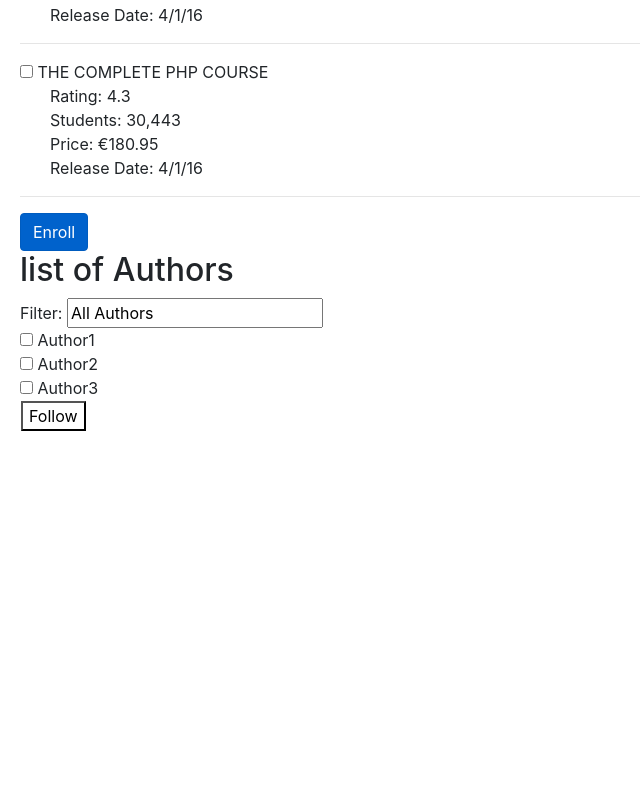
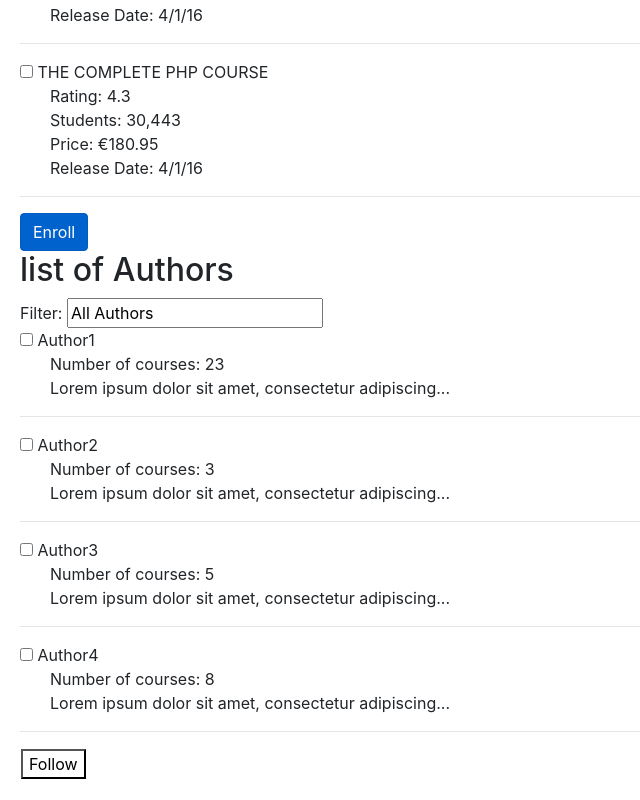
Before and after one commit to brahmajirao/angularPractice, an Angular app: page / in a window 1280 px wide. Shown: the part 521-1321 px from the top of the page, without its empty margins (0-640 px from the left). Before the commit the page ends 973 px from the top, so only its background shows below. Built offline with nearby package versions, Linux system fonts and the light colour scheme.

Commit message:
Custom pipe implementation and refactoring authors component

```diff
--- a/src/app/app.module.ts
+++ b/src/app/app.module.ts
@@ -6,15 +6,17 @@ import { AppComponent } from './app.component';
 import { CoursesComponent } from './courses/cources.component';
 import { CourseComponent } from './course/course.component';
 import { CoursesService } from './courses.service';
-import { AuthorsComponent } from './authors.component';
+import { AuthorsComponent } from './authors/authors.component';
 import { AuthorsService } from './authors.service';
+import { SummaryPipe } from './summary.pipe';
 
 @NgModule({
   declarations: [
     AppComponent,
     CourseComponent,
     CoursesComponent,
-    AuthorsComponent
+    AuthorsComponent,
+    SummaryPipe
   ],
   imports: [
     BrowserModule,
--- a/src/app/authors.component.ts
+++ /dev/null
@@ -1,35 +0,0 @@
-import {Component} from '@angular/core'
-import { AuthorsService } from './authors.service';
-
-@Component({
-    selector:'authours',
-    template:`
-    <h2>{{getTitle()}}</h2>
-    <span>Filter: </span><input [(ngModel)]="searchStr" (keyup.enter)="onKeyUp()" />
-    <span *ngFor="let author of authors" style="display:block"><input type="checkbox"/> {{author}}</span>
-
-    <table>
-        <tr>
-            <td [attr.colspan] = "colSpan">
-                <button [style.backgroundColor] = "isActive? 'blue': 'white' ">Follow</button>
-            </td>
-        </tr>
-    </table>
-    `
-})
-export class AuthorsComponent{
-    title="list of Authors";
-    authors;
-    colSpan = 2;
-    isActive = false;
-    searchStr = "All Authors"
-    constructor(service:AuthorsService){
-        this.authors = service.getAuthors()
-    }
-    getTitle(){
-        return this.title
-    }
-    onKeyUp(){
-        alert(this.searchStr)
-    }
-}
--- a/src/app/authors.service.ts
+++ b/src/app/authors.service.ts
@@ -1,5 +1,26 @@
 export class AuthorsService{
     getAuthors() {
-        return ["Author1", "Author2", "Author3"];
+        return [
+            {
+                name:"Author1",
+                numberofcourses:23,
+                about:"Lorem ipsum dolor sit amet, consectetur adipiscing elit. Sed non felis ultricies, pretium erat ac, tempus metus. Nunc ut arcu pulvinar, placerat libero ac, maximus neque. Etiam sodales nibh vel sodales ultricies. Donec nec luctus elit. Nunc sit amet purus nulla. Praesent nec venenatis quam. Integer turpis enim, rhoncus non fringilla in, euismod commodo erat. Sed iaculis purus tellus, nec imperdiet ligula sodales quis."
+            },
+            {
+                name:"Author2",
+                numberofcourses:3,
+                about:"Lorem ipsum dolor sit amet, consectetur adipiscing elit. Sed non felis ultricies, pretium erat ac, tempus metus. Nunc ut arcu pulvinar, placerat libero ac, maximus neque. Etiam sodales nibh vel sodales ultricies. Donec nec luctus elit. Nunc sit amet purus nulla. Praesent nec venenatis quam. Integer turpis enim, rhoncus non fringilla in, euismod commodo erat. Sed iaculis purus tellus, nec imperdiet ligula sodales quis."
+            },
+            {
+                name:"Author3",
+                numberofcourses:5,
+                about:"Lorem ipsum dolor sit amet, consectetur adipiscing elit. Sed non felis ultricies, pretium erat ac, tempus metus. Nunc ut arcu pulvinar, placerat libero ac, maximus neque. Etiam sodales nibh vel sodales ultricies. Donec nec luctus elit. Nunc sit amet purus nulla. Praesent nec venenatis quam. Integer turpis enim, rhoncus non fringilla in, euismod commodo erat. Sed iaculis purus tellus, nec imperdiet ligula sodales quis."
+            },
+            {
+                name:"Author4",
+                numberofcourses:8,
+                about:"Lorem ipsum dolor sit amet, consectetur adipiscing elit. Sed non felis ultricies, pretium erat ac, tempus metus. Nunc ut arcu pulvinar, placerat libero ac, maximus neque. Etiam sodales nibh vel sodales ultricies. Donec nec luctus elit. Nunc sit amet purus nulla. Praesent nec venenatis quam. Integer turpis enim, rhoncus non fringilla in, euismod commodo erat. Sed iaculis purus tellus, nec imperdiet ligula sodales quis."
+            }
+        ];
     }
 }
--- /dev/null
+++ b/src/app/authors/authors.component.html
@@ -0,0 +1,17 @@
+<h2>{{getTitle()}}</h2>
+    <span>Filter: </span><input [(ngModel)]="searchStr" (keyup.enter)="onKeyUp()" />
+    <br/>
+    <div *ngFor="let author of authors" style="display:block">
+        <input type="checkbox"/> {{author.name}}
+        <span style="display: block;padding-left: 30px">Number of courses: {{author.numberofcourses}}</span>
+        <span style="display:block; padding-left: 30px">{{author.about | summary}}</span>
+        <hr>
+    </div>
+
+    <table>
+        <tr>
+            <td [attr.colspan] = "colSpan">
+                <button [style.backgroundColor] = "isActive? 'blue': 'white' ">Follow</button>
+            </td>
+        </tr>
+    </table>
--- /dev/null
+++ b/src/app/authors/authors.component.ts
@@ -0,0 +1,23 @@
+import {Component} from '@angular/core'
+import { AuthorsService } from '../authors.service';
+
+@Component({
+    selector:'authours',
+    templateUrl:"./authors.component.html"
+})
+export class AuthorsComponent{
+    title="list of Authors";
+    authors;
+    colSpan = 2;
+    isActive = false;
+    searchStr = "All Authors"
+    constructor(service:AuthorsService){
+        this.authors = service.getAuthors()
+    }
+    getTitle(){
+        return this.title
+    }
+    onKeyUp(){
+        alert(this.searchStr)
+    }
+}
--- /dev/null
+++ b/src/app/summary.pipe.ts
@@ -0,0 +1,13 @@
+import {Pipe, PipeTransform} from '@angular/core'
+
+@Pipe({
+    name:"summary"
+})
+export class SummaryPipe implements PipeTransform {
+    transform(value: string, limit?:number) {
+        if(!value)
+            return null;
+        let actualLimit = (limit) ? limit : 50;
+        return value.substr(0, actualLimit)+'...';
+    }
+}
```
